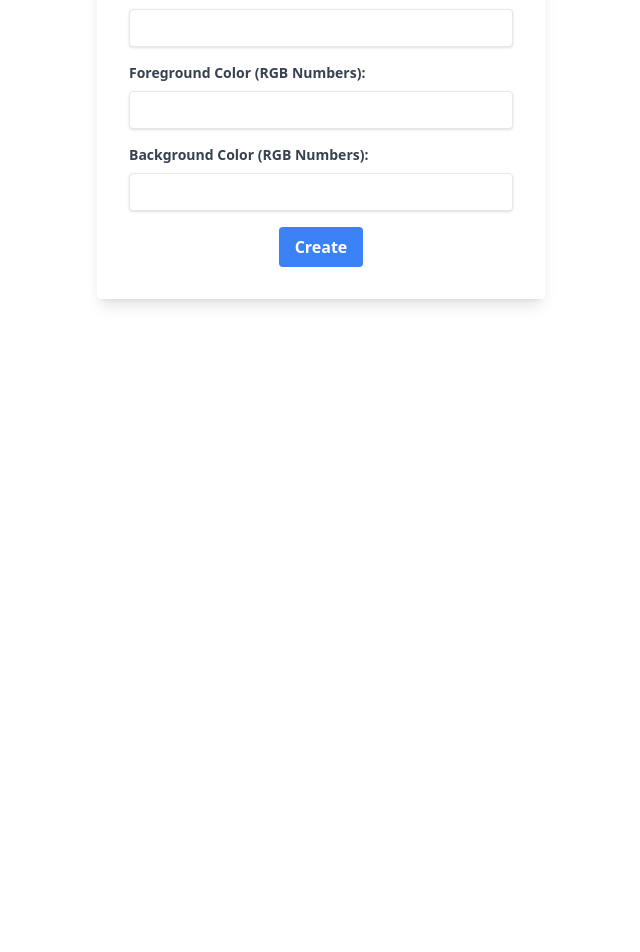
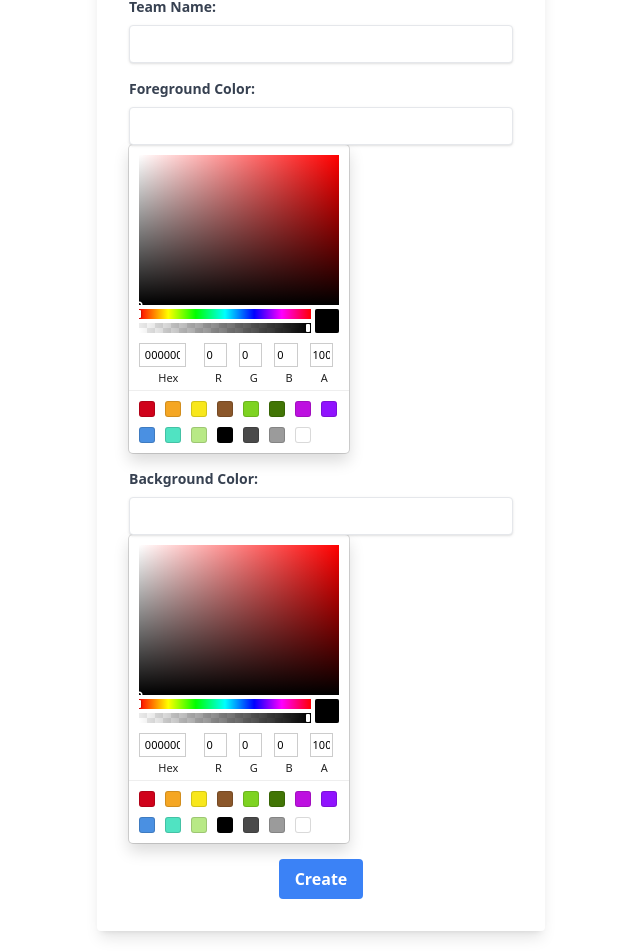
Before and after one commit to ambersorenson1/basketball-php-project, a React (Vite) app in the folder app/: page /profile-page in a window 1280 px wide. Shown: the part 271-1223 px from the top of the page, without its empty margins (319-959 px from the left). Before the commit the page ends 800 px from the top, so only its background shows below. Built offline with nearby package versions, Linux system fonts and the light colour scheme.

Commit message:
udpated the profile page to include a color picker and also updated it so that the color displays across all the components updated the select player to include a links

```diff
--- a/app/package.json
+++ b/app/package.json
@@ -15,7 +15,10 @@
     "@tanstack/react-router": "^0.0.1-beta.82",
     "axios": "^1.3.4",
     "jotai": "^2.0.2",
+    "polished": "^4.2.2",
     "react": "^18.2.0",
+    "react-avatar": "^5.0.3",
+    "react-color": "^2.19.3",
     "react-dom": "^18.2.0",
     "react-redux": "^8.0.5",
     "react-router-dom": "^6.8.2",
@@ -23,6 +26,7 @@
   },
   "devDependencies": {
     "@types/react": "^18.0.27",
+    "@types/react-color": "^3.0.6",
     "@types/react-dom": "^18.0.10",
     "@types/react-query": "^1.2.9",
     "@vitejs/plugin-react": "^3.1.0",
--- a/app/src/App.tsx
+++ b/app/src/App.tsx
@@ -8,6 +8,7 @@ import GameList from './Components/ListOfGames/ListOfGames';
 import ActualGame from './Components/ActualGame/ActualGame';
 import Homepage from './Components/Homepage/Homepage';
 import { Game, Player } from './services/DTOs';
+import { usePlayerStore } from './Components/zustand/playerStore';
 
 const queryClient = new QueryClient();
 
@@ -15,6 +16,11 @@ const App: React.FC = () => {
   const [selectedPlayer, setSelectedPlayer] = useState<Player | null>(null);
   const [selectedGame, setSelectedGame] = useState<Game | null>(null);
   const [gameStarted, setGameStarted] = useState(false);
+  const backgroundColor = usePlayerStore(state => state.backgroundColor);
+
+  const handlePlayerSelected = (player: Player | null) => {
+    setSelectedPlayer(player);
+  };
 
   const handleGameSelected = (game: Game | null) => {
     setSelectedGame(game);
@@ -29,7 +35,8 @@ const App: React.FC = () => {
 
   return (
     <BrowserRouter>
-      <div>
+      <div className="container mx-auto p-4">
+        {/*{backgroundColor}*/}
         <NavBar />
         <QueryClientProvider client={queryClient}>
           <Routes>
--- a/app/src/Components/ActualGame/ActualGame.tsx
+++ b/app/src/Components/ActualGame/ActualGame.tsx
@@ -102,7 +102,9 @@ const ActualGame: React.FC<ActualGameProps> = ({ onGameStarted }) => {
         setScores(gameId, teamOneScore, teamTwoScore + points);
       }
     } else {
-      setMessage(`Player from ${teamName} missed the ${points} point shot.`);
+      setMessage(
+        `${selectedPlayer.firstName} from Team ${teamName} missed the ${points} point shot.`,
+      );
     }
   };
 
@@ -118,9 +120,7 @@ const ActualGame: React.FC<ActualGameProps> = ({ onGameStarted }) => {
     <div className="mx-auto max-w-md">
       {selectedPlayer && (
         <p className="mt-4 text-center">
-          You have selected - {selectedPlayer.firstName}{' '}
-          {selectedPlayer.lastName} - who is playing for Team{' '}
-          {selectedPlayer.team.name}
+          Currently playing for Team {selectedPlayer.team.name}
         </p>
       )}
       {!gameStarted && isPlayerInGame() && (
@@ -137,8 +137,7 @@ const ActualGame: React.FC<ActualGameProps> = ({ onGameStarted }) => {
 
       {gameStarted && (
         <div>
-          <h2 className="mt-4 text-center">Game in progress...</h2>
-          <h2 className="mt-4 text-center">May the best player win!!</h2>
+          <h2 className="mt-4 text-center">May the best team win!!</h2>
           <p className="mt-4 text-center">Time remaining: {timer} seconds</p>
           <div className="flex flex-col items-center">
             <div>
--- a/app/src/Components/Homepage/Homepage.tsx
+++ b/app/src/Components/Homepage/Homepage.tsx
@@ -2,6 +2,7 @@ import React from 'react';
 import Leaderboard from '../Leaderboard/Leaderboard';
 import SelectPlayer from '../SelectPlayer/SelectPlayer';
 import ListAllTournaments from '../ListAllTournaments/ListAllTournaments';
+import { Link } from 'react-router-dom';
 
 function Homepage() {
   return (
@@ -11,9 +12,16 @@ function Homepage() {
     >
       <div className="w-full lg:w-1/2 lg:pr-4">
         <p className="mb-4 text-center">
-          Please either select a player from the dropdown below or visit the
-          Profile Page to create a new player!
+          Please either select a player from the dropdown below or visit the{' '}
+          <Link
+            to="/profile-page"
+            className="text-blue-500 hover:text-blue-700"
+          >
+            Profile Page
+          </Link>{' '}
+          to create a new player!
         </p>
+
         <SelectPlayer />
         <h1 className="mb-4 text-center text-2xl font-bold">Leaderboard</h1>
         <div className="overflow-y-auto">
--- a/app/src/Components/ListOfGames/ListOfGames.tsx
+++ b/app/src/Components/ListOfGames/ListOfGames.tsx
@@ -11,7 +11,6 @@ const GameList: React.FC<GameListProps> = ({ onGameSelected }) => {
   const [games, setGames] = useState<Game[]>([]);
   const navigate = useNavigate();
   const selectedPlayer = usePlayerStore(state => state.selectedPlayer);
-  const backgroundColor = usePlayerStore(state => state.backgroundColor);
 
   useEffect(() => {
     fetch('http://localhost:8000/api/games')
@@ -20,7 +19,7 @@ const GameList: React.FC<GameListProps> = ({ onGameSelected }) => {
         console.log('Fetched games:', data);
         setGames(data);
       });
-  }, []);
+  }, [selectedPlayer]);
 
   const handleGameClick = (game: Game) => {
     console.log(`Entering game with ID: ${game.gameId}`);
@@ -36,7 +35,7 @@ const GameList: React.FC<GameListProps> = ({ onGameSelected }) => {
   };
 
   return (
-    <div className={`container mx-auto p-4 ${backgroundColor}`}>
+    <div className="container mx-auto p-4">
       <h1 className="mb-4 text-2xl font-bold">Games List</h1>
       {selectedPlayer && (
         <p className="text-lg font-medium text-gray-800">
--- a/app/src/Components/ProfilePage/ProfilePage.tsx
+++ b/app/src/Components/ProfilePage/ProfilePage.tsx
@@ -2,49 +2,21 @@ import React, { useContext, useEffect, useState } from 'react';
 import { useMutation } from '@tanstack/react-query';
 import { createPlayer, updatePlayer } from '../../services/playerApi';
 import { usePlayerStore } from '../zustand/playerStore';
+import { SketchPicker } from 'react-color';
+import { rgb } from 'polished';
 
 const ProfilePage = () => {
   const [firstName, setFirstName] = useState<string>('');
   const [lastName, setLastName] = useState<string>('');
+  const [teamName, setTeamName] = useState<string>('');
   const [foreground, setForeground] = useState<string>('');
-  // const [background, setBackground] = useState<string>('');
-  const [teamName, setTeamName] = useState<string>('');
-  const [foregroundError, setForegroundError] = useState<string | null>(null);
-  const [backgroundError, setBackgroundError] = useState<string | null>(null);
-  const backgroundColor = usePlayerStore(state => state.backgroundColor);
-  const setBackgroundColor = usePlayerStore(state => state.setBackgroundColor);
+  const [backgroundColor, setBackgroundColor] = useState<string>('');
   const selectedPlayer = usePlayerStore(state => state.selectedPlayer);
   const setSelectedPlayer = usePlayerStore(state => state.setSelectedPlayer);
 
   useEffect(() => {
-    if (backgroundColor) {
-      if (isValidRGB(backgroundColor)) {
-        document.body.style.backgroundColor = `rgb(${backgroundColor})`;
-        setBackgroundError(null);
-      } else {
-        setBackgroundError('Invalid RGB value');
-      }
-    } else {
-      document.body.style.backgroundColor = '';
-    }
-
-    return () => {
-      document.body.style.backgroundColor = '';
-    };
+    document.body.style.backgroundColor = backgroundColor;
   }, [backgroundColor]);
-
-  const isValidRGB = (rgb: string) => {
-    const regex = /^(\d{1,3}),\s*(\d{1,3}),\s*(\d{1,3})$/;
-    const match = rgb.match(regex);
-
-    if (!match) return false;
-
-    const r = parseInt(match[1]);
-    const g = parseInt(match[2]);
-    const b = parseInt(match[3]);
-
-    return r >= 0 && r <= 255 && g >= 0 && g <= 255 && b >= 0 && b <= 255;
-  };
 
   const addPlayer = useMutation({
     mutationFn: () =>
@@ -167,31 +139,27 @@ const ProfilePage = () => {
             className="mb-2 block text-sm font-bold text-gray-700"
             htmlFor="foreground"
           >
-            Foreground Color (RGB Numbers):
+            Foreground Color:
           </label>
           <input
             className="focus:shadow-outline w-full appearance-none rounded border py-2 px-3 leading-tight text-gray-700 shadow focus:outline-none"
             type="text"
             value={foreground}
-            onChange={e => {
-              setForeground(e.target.value);
-              if (!isValidRGB(e.target.value)) {
-                setForegroundError('Invalid RGB value');
-              } else {
-                setForegroundError(null);
-              }
-            }}
+            onChange={e => setForeground(e.target.value)}
           />
-          {foregroundError && (
-            <p className="text-xs italic text-red-500">{foregroundError}</p>
-          )}
+          <SketchPicker
+            color={foreground}
+            onChangeComplete={(color: {
+              rgb: { r: number; g: number; b: number };
+            }) => setForeground(rgb(color.rgb.r, color.rgb.g, color.rgb.b))}
+          />
         </div>
         <div className="mb-4">
           <label
             className="mb-2 block text-sm font-bold text-gray-700"
             htmlFor="background"
           >
-            Background Color (RGB Numbers):
+            Background Color:
           </label>
           <input
             className="focus:shadow-outline w-full appearance-none rounded border py-2 px-3 leading-tight text-gray-700 shadow focus:outline-none"
@@ -199,9 +167,14 @@ const ProfilePage = () => {
             value={backgroundColor}
             onChange={e => setBackgroundColor(e.target.value)}
           />
-          {backgroundError && (
-            <p className="text-xs italic text-red-500">{backgroundError}</p>
-          )}
+          <SketchPicker
+            color={backgroundColor}
+            onChangeComplete={(color: {
+              rgb: { r: number; g: number; b: number };
+            }) =>
+              setBackgroundColor(rgb(color.rgb.r, color.rgb.g, color.rgb.b))
+            }
+          />
         </div>
         <div className="flex justify-center space-x-8">
           <button
--- a/app/src/Components/SelectPlayer/SelectPlayer.tsx
+++ b/app/src/Components/SelectPlayer/SelectPlayer.tsx
@@ -3,6 +3,7 @@ import { usePlayerStore } from '../zustand/playerStore';
 import { Player } from '../../services/DTOs';
 import { useQuery } from '@tanstack/react-query';
 import { fetchPlayers } from '../../services/playerApi';
+import { Link } from 'react-router-dom';
 
 interface SelectPlayerProps {}
 
@@ -59,6 +60,12 @@ const SelectPlayer: React.FC<SelectPlayerProps> = () => {
           </p>
           <p className="mb-4 text-gray-700">
             Please visit the profile page to update your profile information.
+            <Link
+              to="/profile-page"
+              className="text-blue-500 hover:text-blue-700"
+            >
+              Profile Page
+            </Link>{' '}
           </p>
           <p className="text-lg font-semibold">
             You are on team{' '}
--- a/app/src/index.css
+++ b/app/src/index.css
@@ -6,5 +6,4 @@ html,
 body,
 #root {
     height: 100%;
-    overflow: hidden;
 }
```
Also changed, not shown: app/src/Components/NavBar/NavBar.tsx (+10 -0 lines), 2 other files (tests, documents, lock files or other folders).
